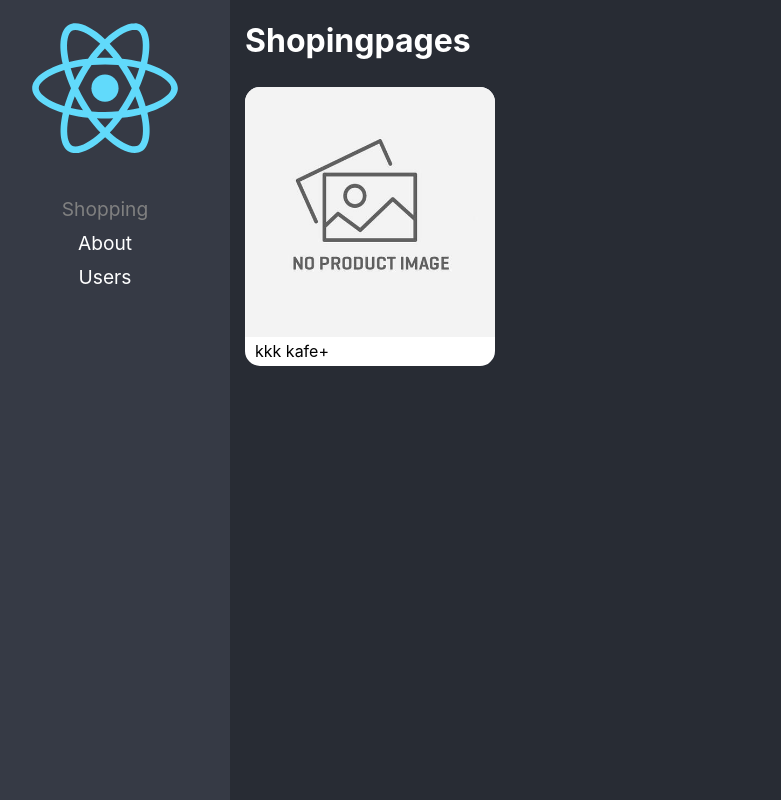
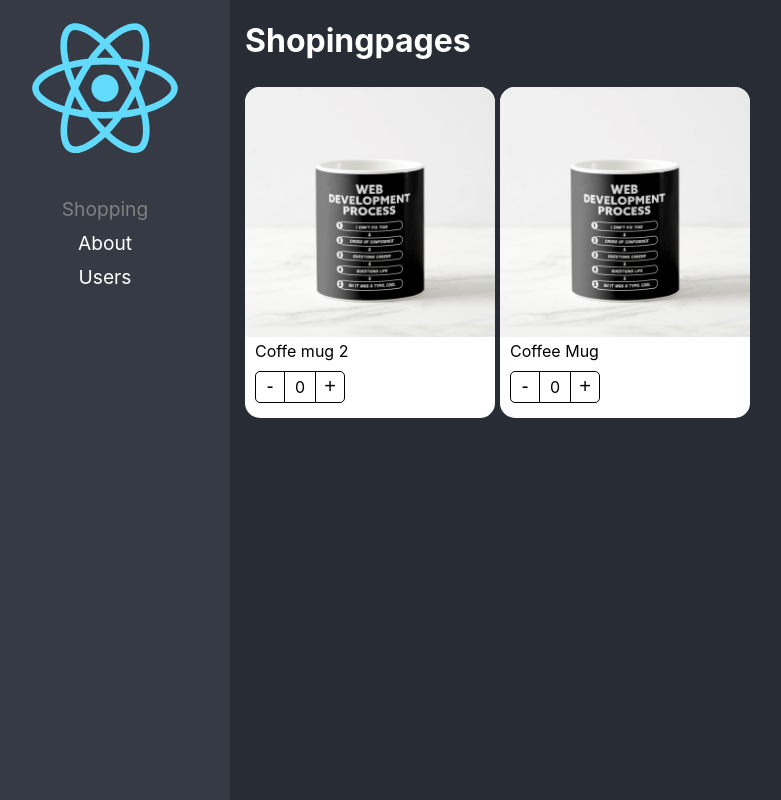
Before and after one commit to mauricio-hub/react-pro, a React (Create React App) app: page /home in a window 1280 px wide. Shown: the whole page, without its empty margins (20-801 px from the left). Built offline with nearby package versions, Linux system fonts and the light colour scheme.

Commit message:
fin del compound

```diff
--- /dev/null
+++ b/src/components-patterns/components/ProductButtons.tsx
@@ -0,0 +1,25 @@
+import { useContext } from "react"
+import { ProductContext } from "./ProductCard"
+import { ProductContextProps } from "../interfaces/interfaces"
+import style from '../styles/styles.module.css'
+
+
+
+export const ProductButtons = () => {
+
+    const { count, increaseBy } = useContext(ProductContext) as ProductContextProps
+
+    return (
+      <div className={style.buttonsContainer}>
+        <button className={style.buttonMinus}
+          onClick={() => increaseBy(-1)}
+        >-</button>
+        <div className={style.countLabel}>{count}</div>
+        <button className={style.buttonAdd}
+          onClick={() => increaseBy(1)}
+        >+</button>
+
+      </div>
+    )
+
+  }
--- a/src/components-patterns/components/ProductCard.tsx
+++ b/src/components-patterns/components/ProductCard.tsx
@@ -1,81 +1,27 @@
-import React, { ReactElement } from 'react'
+import React, { ReactElement, createContext, useContext } from 'react'
 import style from '../styles/styles.module.css'
-import noImage from '../assets/no-image.jpg'
 import { useProduct } from '../hooks/useProduct'
+import { ProductContextProps, ProductCardProps } from '../interfaces/interfaces'
 
+export const ProductContext = createContext({} as ProductContextProps)
 
-interface Props {
-  product: Product
-  children?: ReactElement | ReactElement[]
-}
+const {Provider } = ProductContext;
 
-
-interface Product {
-  id: string,
-  title: string,
-  img?: string,
-
-}
-
-
-export const ProductImage = ({ img = '' }) => {
-  return (
-    <img className={style.productImg} src={img ? img : noImage} alt="Product" />
-  )
-
-}
-
-
-export const ProductTitle = ({ title }: { title: string }) => {
-  return (
-    <span className={style.productDescription}>{title}</span>
-  )
-
-
-}
-
-interface ProductButtonsProps {
-  count: number,
-  increaseBy: (value: number) => void
-}
-
-export const ProductButtons = ({ count, increaseBy }: ProductButtonsProps) => {
-
-  return (
-    <div className={style.buttonsContainer}>
-      <button className={style.buttonMinus}
-        onClick={() => increaseBy(-1)}
-      >-</button>
-      <div className={style.countLabel}>{count}</div>
-      <button className={style.buttonAdd}
-        onClick={() => increaseBy(1)}
-      >+</button>
-
-    </div>
-  )
-
-}
-
-export const ProductCard = ({ product,children }: Props) => {
+export const ProductCard = ({ product,children }: ProductCardProps) => {
 
   const { count, increaseBy } = useProduct()
 
   return (
+    <Provider
+      value={{
+        product,
+        count,
+        increaseBy
+      }}
+    >
     <div className={style.productCard}>
       {children}
-      {/* <ProductImage img={product.img} />
-
-      <ProductTitle title={product.title} />
-
-      <ProductButtons count={count} increaseBy={increaseBy}/> */}
-
     </div>
+    </Provider>
   )
 }
-
-
-
-
-ProductCard.Title = ProductTitle
-ProductCard.Image = ProductImage
-ProductCard.Buttons = ProductButtons
--- /dev/null
+++ b/src/components-patterns/components/ProductImage.tsx
@@ -0,0 +1,26 @@
+import { useContext } from "react";
+import { ProductContext } from "./ProductCard";
+import style from '../styles/styles.module.css'
+
+import noImage from '../assets/no-image.jpg'
+
+export const ProductImage = ({ img = '' }) => {
+
+    const { product } = useContext(ProductContext);
+
+    let imgToShow : string;
+    if(img){
+      imgToShow = img
+    }else if (product.img){
+      imgToShow = product.img
+    }
+    else{
+      imgToShow = noImage
+    }
+
+
+    return (
+      <img className={style.productImg} src={imgToShow} alt="Product" />
+    )
+
+  }
--- /dev/null
+++ b/src/components-patterns/components/ProductTitle.tsx
@@ -0,0 +1,16 @@
+import { useContext } from "react";
+import { ProductContext } from "./ProductCard";
+import style from '../styles/styles.module.css'
+
+
+export const ProductTitle = ({ title }: { title?: string }) => {
+    const { product } = useContext(ProductContext);
+
+    return (
+      <span className={style.productDescription}>
+        {title ? title : product.title}
+      </span>
+    )
+
+
+  }
--- /dev/null
+++ b/src/components-patterns/components/index.ts
@@ -0,0 +1,23 @@
+import { ProductCard as ProductCardHOC } from './ProductCard';
+
+import { ProductButtons } from './ProductButtons';
+import { ProductImage } from './ProductImage';
+import { ProductTitle } from './ProductTitle';
+import { ProductCardHOCProps } from '../interfaces/interfaces';
+
+export { ProductButtons } from './ProductButtons';
+export { ProductImage } from './ProductImage';
+export { ProductTitle } from './ProductTitle';
+
+// export { ProductCard } from './ProductCard';
+
+
+
+
+export const  ProductCard = Object.assign(ProductCardHOC,{
+    Title: ProductTitle,
+    Image: ProductImage,
+    Buttons: ProductButtons,
+})
+
+export default ProductCard
--- /dev/null
+++ b/src/components-patterns/interfaces/interfaces.ts
@@ -0,0 +1,30 @@
+import { ReactElement } from 'react'
+import ProductCard from '../components/index';
+
+
+export interface ProductCardProps {
+    product: Product
+    children?: ReactElement | ReactElement[]
+  }
+
+
+  export interface Product {
+    id: string,
+    title: string,
+    img?: string,
+
+  }
+
+  export interface ProductContextProps {
+    product: Product,
+    count: number,
+    increaseBy: (value: number) => void
+  }
+
+
+ export interface ProductCardHOCProps {
+  ({ product, children }: ProductCardProps): JSX.Element,
+  Title: ({ title }: { title: string }) => JSX.Element,
+  Image: ({ img }: { img: string }) => JSX.Element,
+  Buttons: () => JSX.Element
+ }
--- a/src/components-patterns/pages/ShoppingPage.tsx
+++ b/src/components-patterns/pages/ShoppingPage.tsx
@@ -1,5 +1,6 @@
 import React, { Children } from 'react'
-import { ProductCard,ProductButtons, ProductImage, ProductTitle } from '../components/ProductCard'
+import { ProductCard, ProductButtons, ProductImage, ProductTitle } from '../components'
+
 
 const product = {
   id: '1',
@@ -19,19 +20,22 @@
           flexWrap: 'wrap',
         }}
       >
-        {/* <ProductCard product={product}>
+        <ProductCard product={product}>
 
-          <ProductImage />
-          <ProductTitle title={'kkk kafe+'}/>
-           <ProductButtons />
-        </ProductCard> */}
+          <ProductCard.Image />
+          <ProductCard.Title title='Coffe mug 2' />
+          <ProductCard.Buttons />
+        </ProductCard>
+
 
         <ProductCard product={product}>
 
-          <ProductCard.Image />
-          <ProductCard.Title title={'kkk kafe+'} />
-          {/* <ProductButtons /> */}
+          <ProductImage />
+          <ProductTitle title='' />
+          <ProductButtons />
         </ProductCard>
+
+
 
       </div>
     </div>
```
